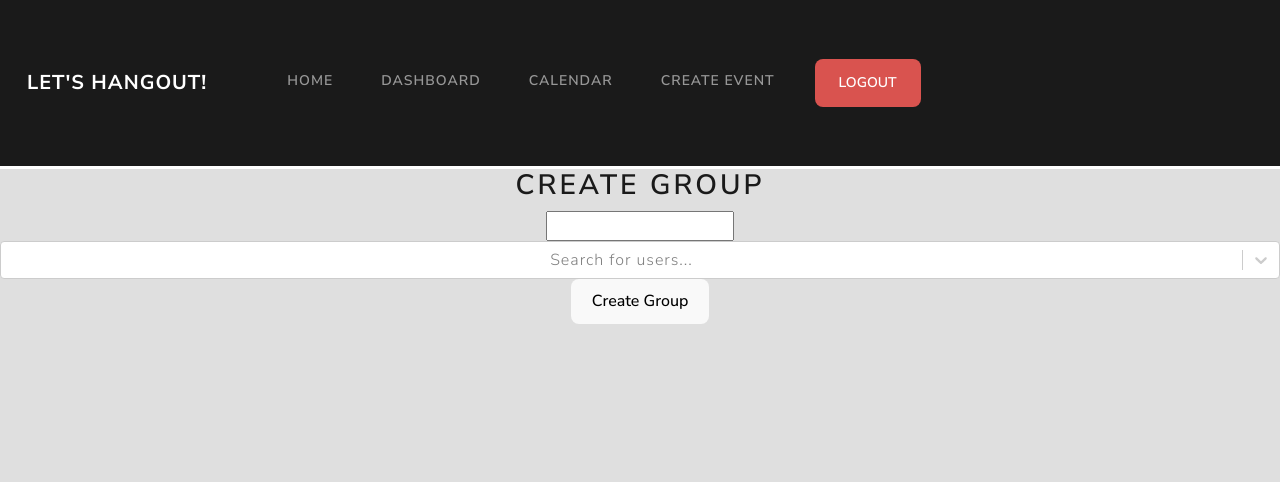
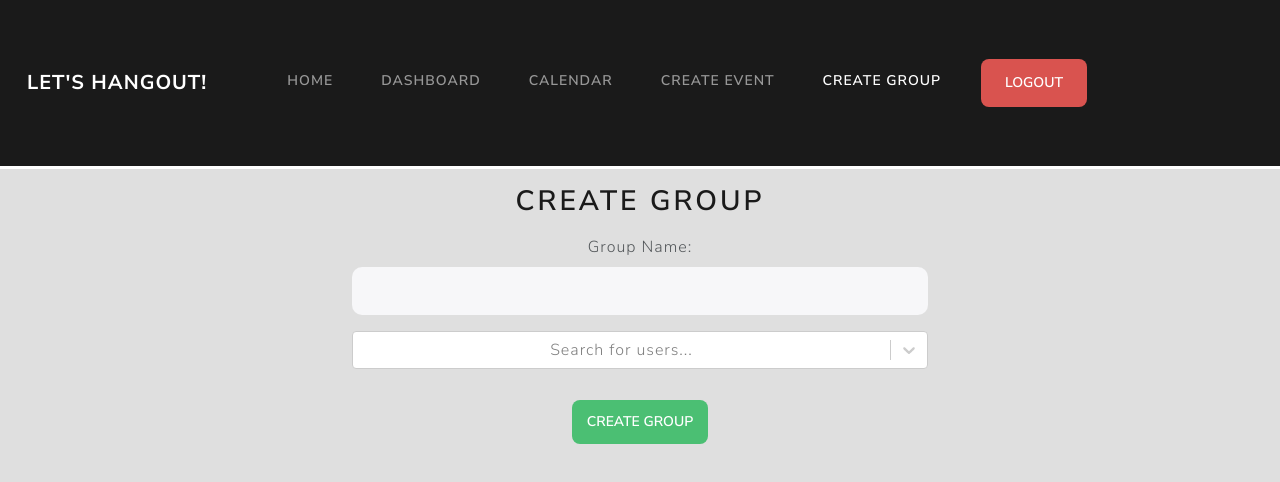
Before and after one commit to SPerrott22/lets-hangout, a React (Vite) app in the folder front-end/: page /group_creation in a window 1280 px wide. Shown: the top 482 px of the page. Built offline with nearby package versions, Linux system fonts and the light colour scheme; no server answers; sample sign-in values are in the browser's storage.

Commit message:
Add group creation page to nav bar and style it
Match styling to other form submission pages of the app

Adjust styling of drop-down menu in both event and group creation pages, co-authored by Joshua Zhu <23546968+joshuazhu17@users.noreply.github.com>

```diff
--- a/front-end/pages/EventCreation.jsx
+++ b/front-end/pages/EventCreation.jsx
@@ -121,6 +121,8 @@ const EventForm = () => {
 
     return (
       <form onSubmit={handleSubmit} className="event-form">
+        <p></p>
+        <h2>Create Event</h2>
         <div className="container mt-3">
           <div className="mb-3">
             <label htmlFor="group" className="form-label">Select Group:</label>
@@ -128,7 +130,6 @@ const EventForm = () => {
               value={selectedGroup}
               options={groupOptions}
               onChange={handleGroupSelect}
-              className="form-control"
             />
           </div>
 
--- /dev/null
+++ b/front-end/pages/GroupCreation.css
@@ -0,0 +1,23 @@
+.group-form {
+  width: 600px;
+  margin: 0 auto;
+}
+
+
+.group-form input,
+.group-form textarea{
+  border-radius: 10px;
+}
+
+.form-control {
+  border-radius: 10px;
+  /* height: 3.8em; */
+}
+
+.group-form button {
+  background-color: #4bbf73;
+  color: white;
+  padding: 10px 15px;
+  margin-top: 15px;
+  border: none;
+}
--- a/front-end/pages/GroupCreation.jsx
+++ b/front-end/pages/GroupCreation.jsx
@@ -1,6 +1,7 @@
-import React, { useState } from 'react';
+import React, { useState, useEffect } from 'react';
 import Select from 'react-select';
 import useToken from "../src/useToken";
+import './GroupCreation.css';
 
 const GroupForm = () => {
   const [groupName, setGroupName] = useState('');
@@ -34,6 +35,11 @@ const GroupForm = () => {
     }
   };
 
+  useEffect(() => {
+    fetchUsers('');
+  }, [tokenInfo.userId]);
+
+
   const handleInputChange = (newValue) => {
     setSearchTerm(newValue);
     fetchUsers(newValue);
@@ -65,8 +71,7 @@ const GroupForm = () => {
         console.log(action);
     }
 
-    setSearchTerm('');
-    setOptions([]);
+    handleInputChange('');
   };
 
   const handleCreateGroup = async () => {
@@ -105,15 +110,20 @@ const GroupForm = () => {
     }
     setGroupName('');
     setSelectedUsers([]);
-    setSearchTerm('');
-    setOptions([]);
+    handleInputChange('');
   };
 
   return (
-    <div>
-      {groupCreated && <p>Group created successfully!</p>}
+    <form onSubmit={handleCreateGroup} className="group-form">
+
+      <p></p>
       <h2>Create Group</h2>
-      <input type='text' value={groupName} onChange={e => setGroupName(e.target.value)} />
+      <div className="container mt-3">
+        <div className="mb-3">
+          <label htmlFor="group-name" className="form-label">Group Name:</label>
+          <input type='text' id="group-name" value={groupName} onChange={(e) => setGroupName(e.target.value)} required className="form-control" />
+        </div>
+        <div className="mb-3">
           <Select
             isMulti
             value={selectedUsers}
@@ -123,8 +133,12 @@ const GroupForm = () => {
             onMenuClose={() => setSearchTerm('')}
             placeholder="Search for users..."
           />
-      <button onClick={handleCreateGroup}>Create Group</button>
         </div>
+        {!groupCreated && <p></p>}
+        {groupCreated && <p>Group created successfully!</p>}
+        <button type="submit" className="btn btn-primary">Create Group</button>
+      </div>
+    </form>
   );
 };
 
--- a/front-end/src/App.jsx
+++ b/front-end/src/App.jsx
@@ -60,6 +60,10 @@ function Header({tokenProp, tokenDeletion}) {
                   <li className="nav-item">
                     {location.pathname==="/event_creation" && (<a className="nav-link active" href="/event_creation">Create Event</a>)}
                     {location.pathname!=="/event_creation" && (<a className="nav-link" href="/event_creation">Create Event</a>)}
+                  </li>
+                  <li className="nav-item">
+                    {location.pathname==="/group_creation" && (<a className="nav-link active" href="/group_creation">Create Group</a>)}
+                    {location.pathname!=="/group_creation" && (<a className="nav-link" href="/group_creation">Create Group</a>)}
                   </li>
                   {tokenProp.token && (
                     <button onClick={handleLogout} className="btn btn-danger" type="button">
```
Lines whose indentation alone changed are shown as unchanged.
